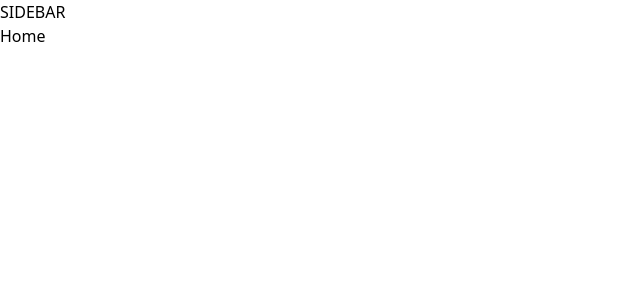
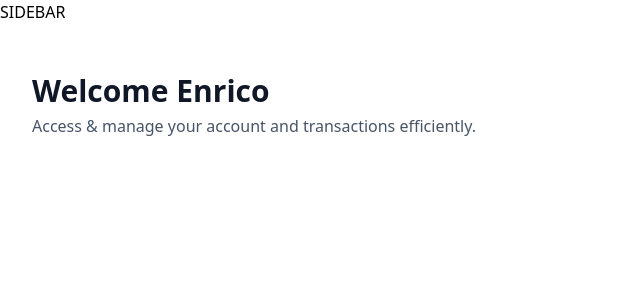
Before and after one commit to EnricoRP/bank-app, a Next.js app: page / in a window 1280 px wide. Shown: the top 300 px of the page, without its empty margins (0-640 px from the left). Built offline with nearby package versions, Linux system fonts and the light colour scheme.

Commit message:
pembuatan komponen HeaderBox

```diff
--- a/app/(root)/page.tsx
+++ b/app/(root)/page.tsx
@@ -1,10 +1,21 @@
+import HeaderBox from '@/components/ui/HeaderBox'
 import React from 'react'
 
 const Home = () => {
+  const loggedIn = { firsName: 'Enrico'}
   return (
-    <div>
-      <p>Home</p>
-    </div>
+    <section className='home'>
+      <div className='home-content'>
+        <header className='home-header'>
+          <HeaderBox
+            type='greeting'
+            title='Welcome'
+            subtext='Access & manage your account and transactions efficiently.'
+            user={loggedIn?.firsName || 'Guest'}
+          />
+        </header>
+      </div>
+    </section>
   )
 }
 
--- /dev/null
+++ b/components/ui/HeaderBox.tsx
@@ -0,0 +1,19 @@
+import React from 'react'
+
+const HeaderBox = ({ type = "title", title, subtext, user}: HeaderBoxProps) => {
+  return (
+    <div className='header-box'>
+        <h1 className='header-box-title'>
+            { title }
+            {type === 'greeting' && (
+                <span>
+                    &nbsp;{ user }
+                </span>
+            )}
+        </h1>
+      <p className='header-box-subtext'>{subtext}</p>
+    </div>
+  )
+}
+
+export default HeaderBox
--- /dev/null
+++ b/components/ui/button.tsx
@@ -0,0 +1,56 @@
+import * as React from "react"
+import { Slot } from "@radix-ui/react-slot"
+import { cva, type VariantProps } from "class-variance-authority"
+
+import { cn } from "@/lib/utils"
+
+const buttonVariants = cva(
+  "inline-flex items-center justify-center gap-2 whitespace-nowrap rounded-md text-sm font-medium ring-offset-background transition-colors focus-visible:outline-none focus-visible:ring-2 focus-visible:ring-ring focus-visible:ring-offset-2 disabled:pointer-events-none disabled:opacity-50 [&_svg]:pointer-events-none [&_svg]:size-4 [&_svg]:shrink-0",
+  {
+    variants: {
+      variant: {
+        default: "bg-primary text-primary-foreground hover:bg-primary/90",
+        destructive:
+          "bg-destructive text-destructive-foreground hover:bg-destructive/90",
+        outline:
+          "border border-input bg-background hover:bg-accent hover:text-accent-foreground",
+        secondary:
+          "bg-secondary text-secondary-foreground hover:bg-secondary/80",
+        ghost: "hover:bg-accent hover:text-accent-foreground",
+        link: "text-primary underline-offset-4 hover:underline",
+      },
+      size: {
+        default: "h-10 px-4 py-2",
+        sm: "h-9 rounded-md px-3",
+        lg: "h-11 rounded-md px-8",
+        icon: "h-10 w-10",
+      },
+    },
+    defaultVariants: {
+      variant: "default",
+      size: "default",
+    },
+  }
+)
+
+export interface ButtonProps
+  extends React.ButtonHTMLAttributes<HTMLButtonElement>,
+    VariantProps<typeof buttonVariants> {
+  asChild?: boolean
+}
+
+const Button = React.forwardRef<HTMLButtonElement, ButtonProps>(
+  ({ className, variant, size, asChild = false, ...props }, ref) => {
+    const Comp = asChild ? Slot : "button"
+    return (
+      <Comp
+        className={cn(buttonVariants({ variant, size, className }))}
+        ref={ref}
+        {...props}
+      />
+    )
+  }
+)
+Button.displayName = "Button"
+
+export { Button, buttonVariants }
--- a/package.json
+++ b/package.json
@@ -9,6 +9,7 @@
     "lint": "next lint"
   },
   "dependencies": {
+    "@radix-ui/react-slot": "^1.1.2",
     "class-variance-authority": "^0.7.1",
     "clsx": "^2.1.1",
     "lucide-react": "^0.484.0",
```
Also changed, not shown: 2 other files (tests, documents, lock files or other folders).
